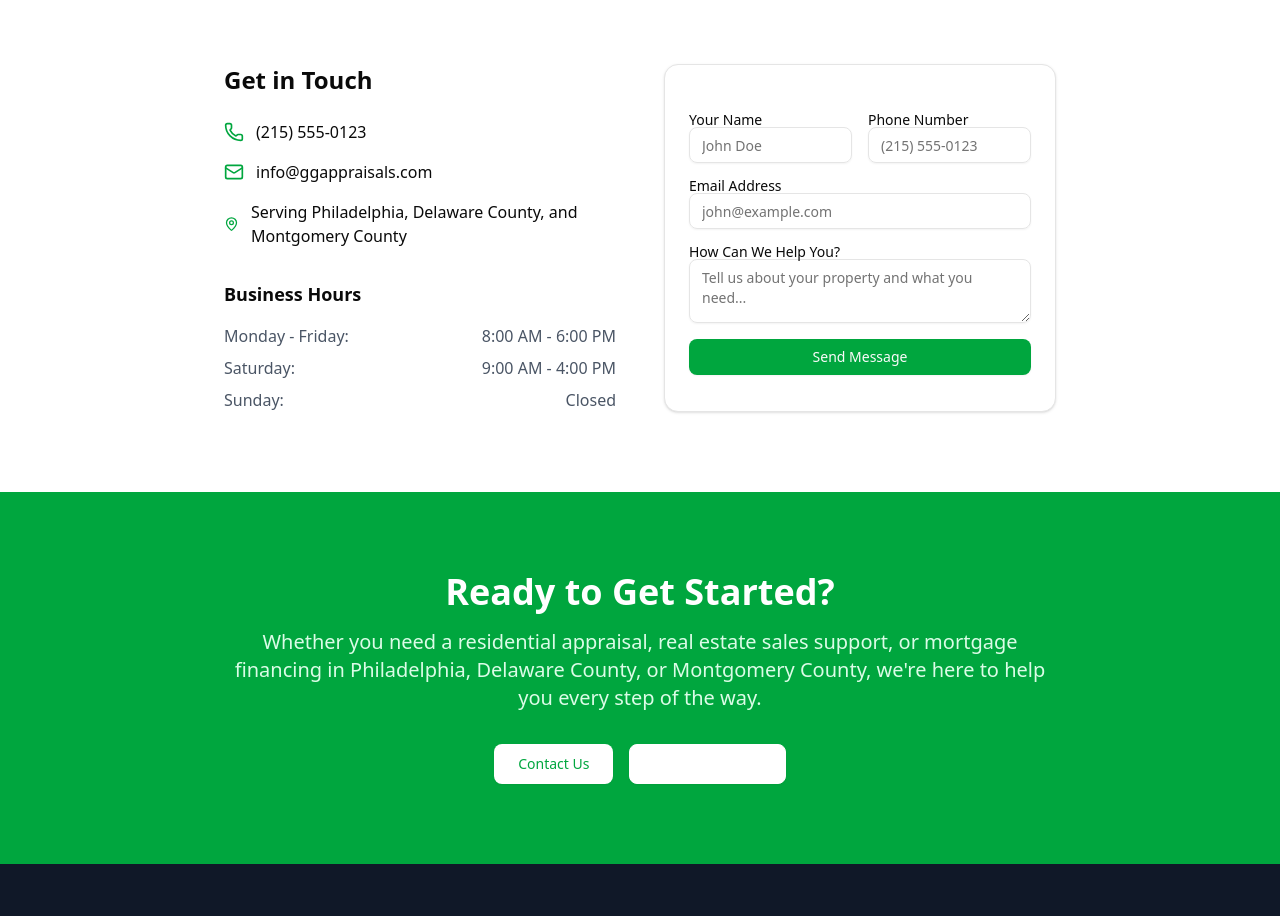
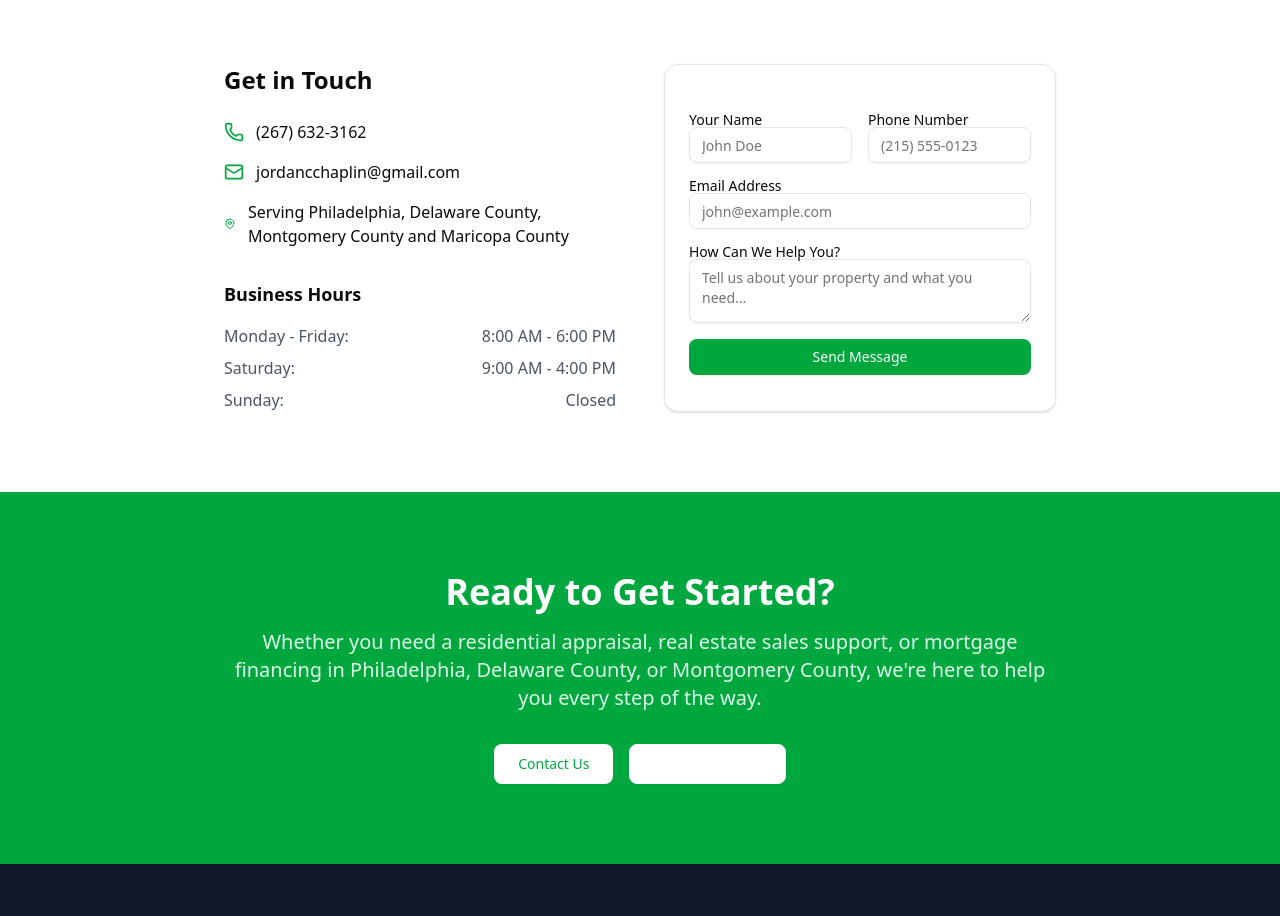
Before and after one commit to jordancc1996/gg_appraisal, a React (Vite) app: page / in a window 1280 px wide. Shown: the part 4821-5737 px from the top of the page. Built offline with nearby package versions, Linux system fonts and the light colour scheme.

Commit message:
Update App.jsx

```diff
--- a/src/App.jsx
+++ b/src/App.jsx
@@ -367,15 +367,15 @@ function App() {
               <div className="space-y-4">
                 <div className="flex items-center">
                   <Phone className="w-5 h-5 text-green-600 mr-3" />
-                  <span>(215) 555-0123</span>
+                  <span>(267) 632-3162</span>
                 </div>
                 <div className="flex items-center">
                   <Mail className="w-5 h-5 text-green-600 mr-3" />
-                  <span>info@ggappraisals.com</span>
+                  <span>jordancchaplin@gmail.com</span>
                 </div>
                 <div className="flex items-center">
                   <MapPin className="w-5 h-5 text-green-600 mr-3" />
-                  <span>Serving Philadelphia, Delaware County, and Montgomery County</span>
+                  <span>Serving Philadelphia, Delaware County, Montgomery County and Maricopa County</span>
                 </div>
               </div>
 
```
